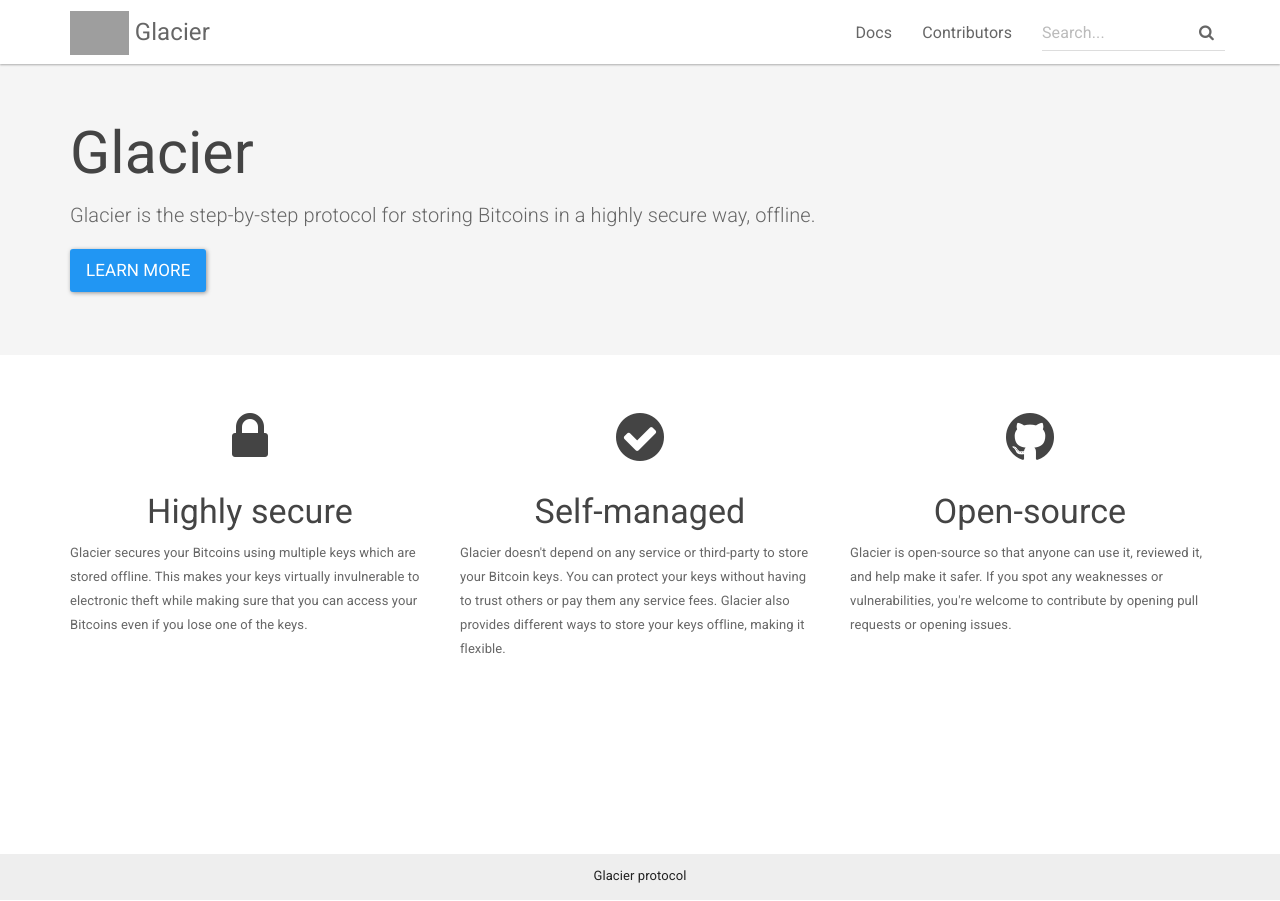
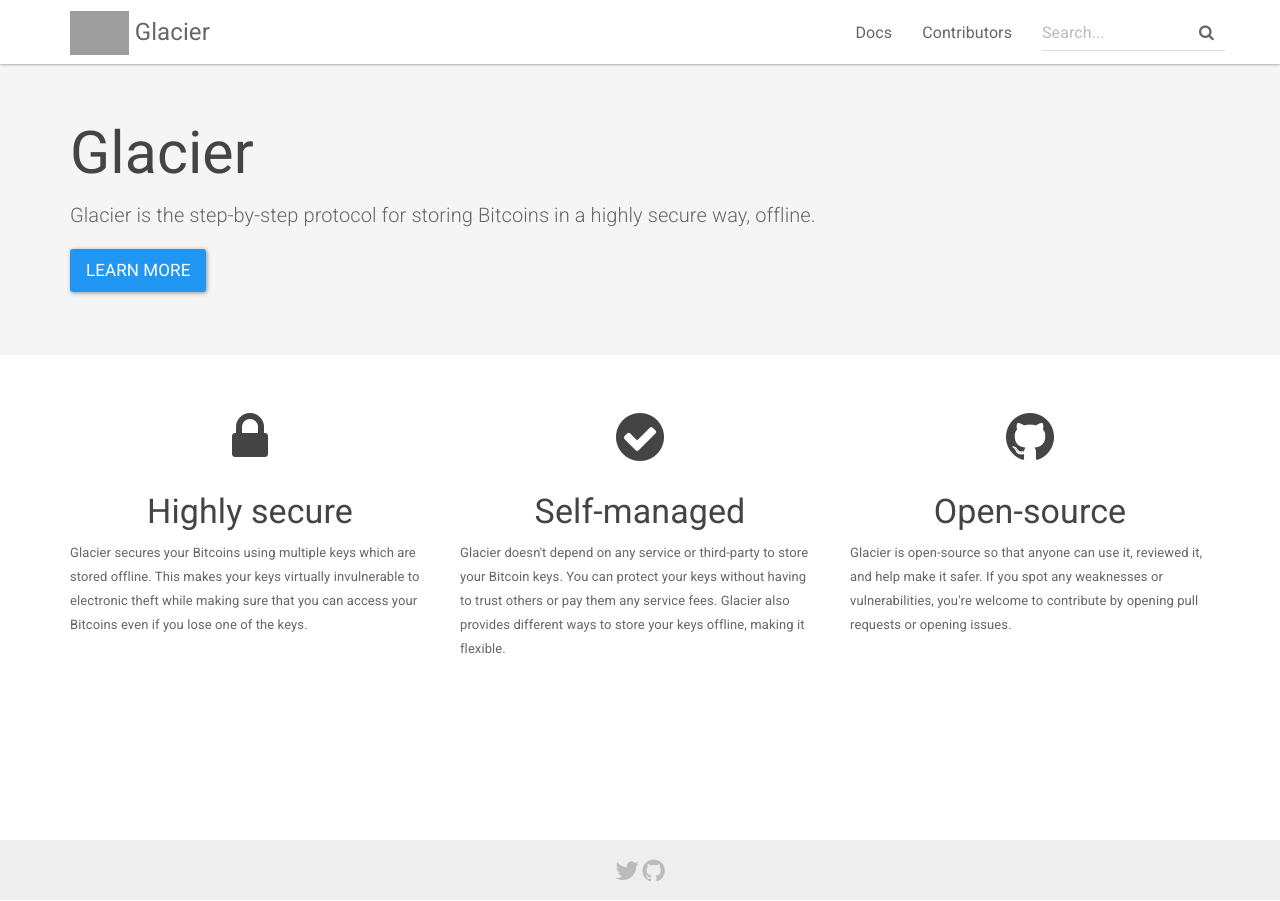
Before and after one commit to bitcoinhodler/glacier, a Jekyll site: the page built from docs/index.html, in a window 1280 px wide. Built offline with Jekyll 4.4.1, drawn with Linux system fonts in a browser that asks for light colours; nearby versions of some CDN libraries; grey boxes are pictures that could not be loaded.

Commit message:
Add social media urls to footer

```diff
--- a/docs/_includes/footer.html
+++ b/docs/_includes/footer.html
@@ -1,5 +1,6 @@
 <footer class="footer">
-    <div class="container">
-        <p class="text-center">Glacier protocol</p>
-    </div>
+  <p class="text-center">
+    <a href="{{site.twitter_address}}" class="text-muted"><i class="fa fa-twitter fa-2x" aria-hidden="true"></i></a>
+    <a href="{{site.git_address}}" class="text-muted"><i class="fa fa-github fa-2x" aria-hidden="true"></i></a>
+  </p>
 </footer>
--- a/docs/css/main.scss
+++ b/docs/css/main.scss
@@ -53,8 +53,8 @@ body {
   position: absolute;
   bottom: 0;
   width: 100%;
-  height: 46px;
-  padding-top: 10px;
+  height: 60px;
+  padding-top: 18px;
   background-color: $gray-lighter;
   color: $gray-dark;
 }
```
